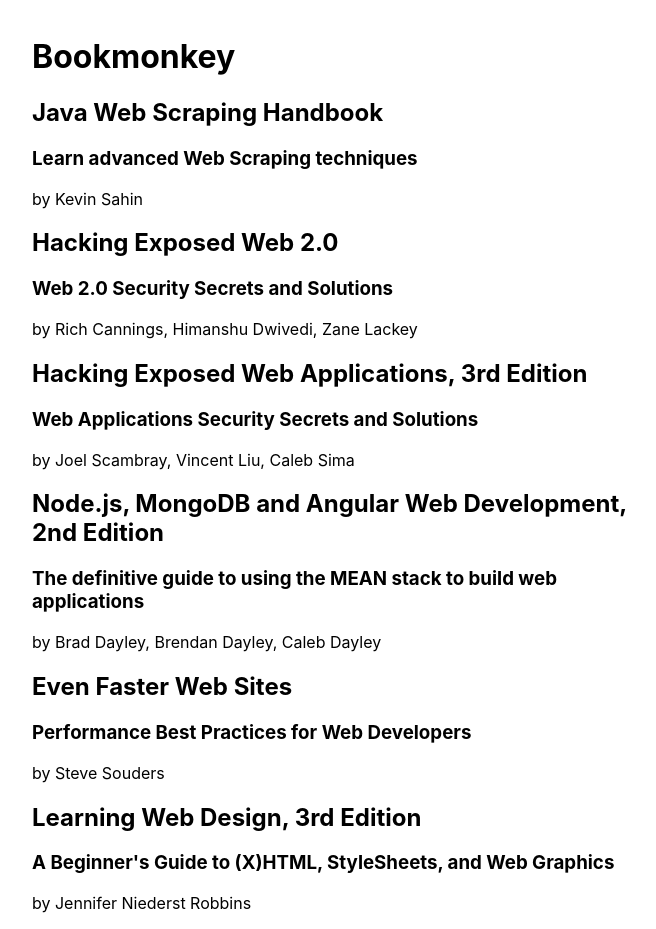
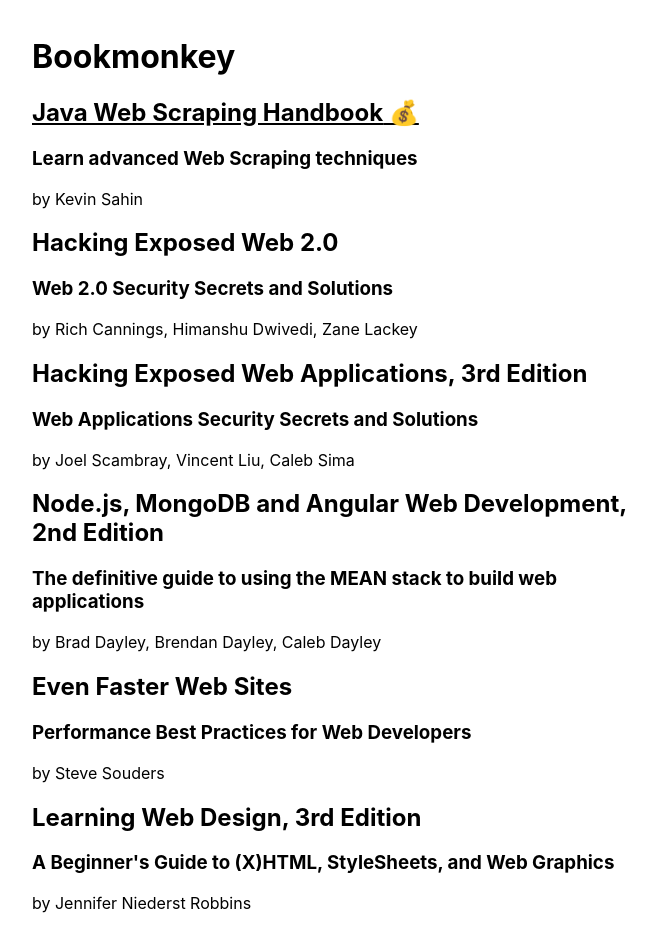
Before and after one commit to gabrielheinrich/react-typescript-workshop, a React (Create React App) app: page / in a window 1280 px wide. Shown: the whole page, without its empty margins (308-964 px from the left). Built offline with nearby package versions, Linux system fonts and the light colour scheme.

Commit message:
06 Display a money bag emoji next to free books

```diff
--- a/src/components/BookListItem/BookListItem.tsx
+++ b/src/components/BookListItem/BookListItem.tsx
@@ -4,9 +4,14 @@
   book: Book;
 }
 export const BookListItem = ({ book }: BookListItemProps) => {
+  const isFree = book.price === "$0.00";
+
   return (
     <div>
-      <h2>{book.title}</h2>
+      <h2 style={{ textDecoration: isFree ? "underline" : "none" }}>
+        {book.title}
+        {isFree && <span> &#x1F4B0;</span>}
+      </h2>
       <h3>{book.subtitle}</h3>
       <div>by {book.author}</div>
     </div>
```
Also changed, not shown: 1 other file (tests, documents, lock files or other folders).
